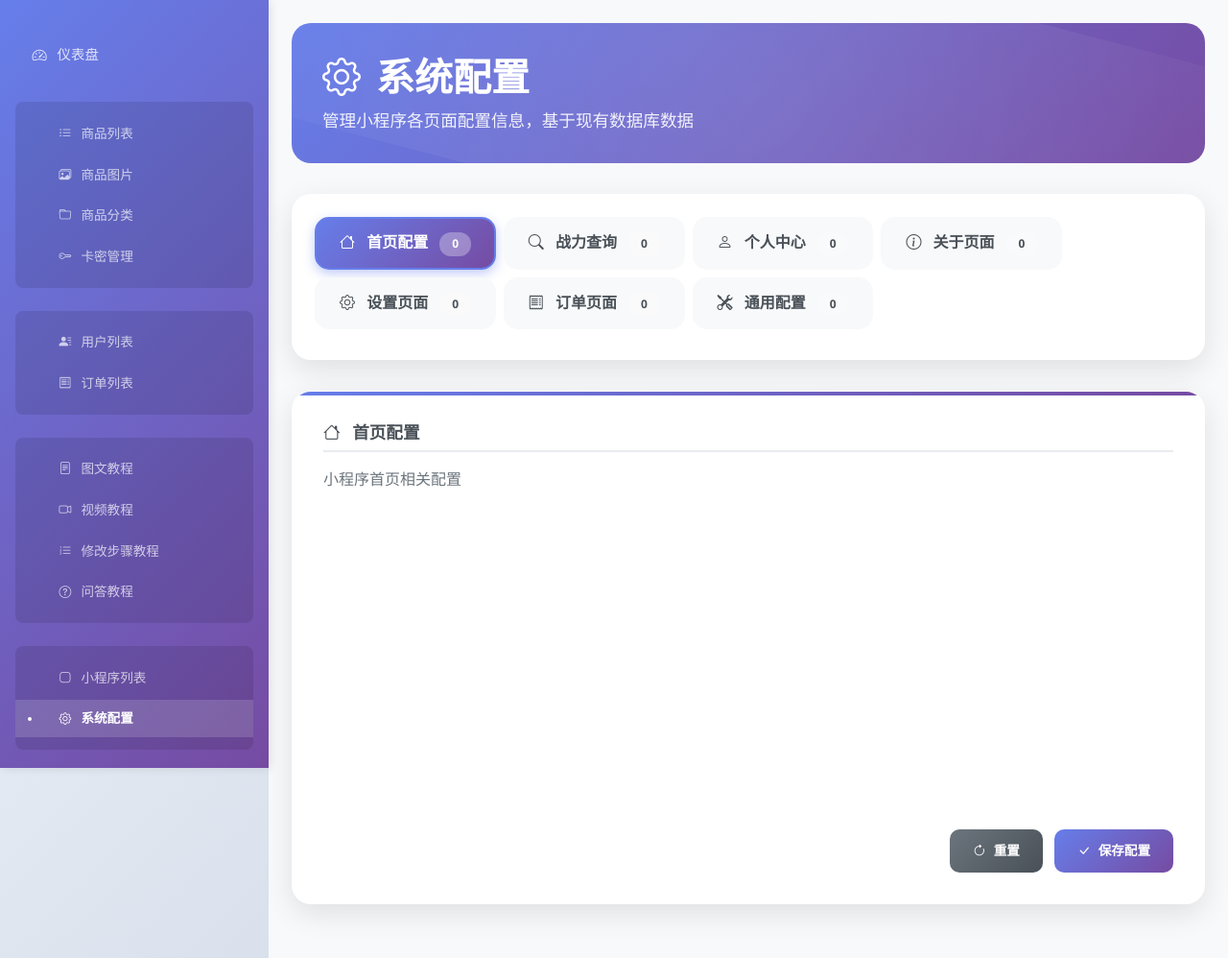
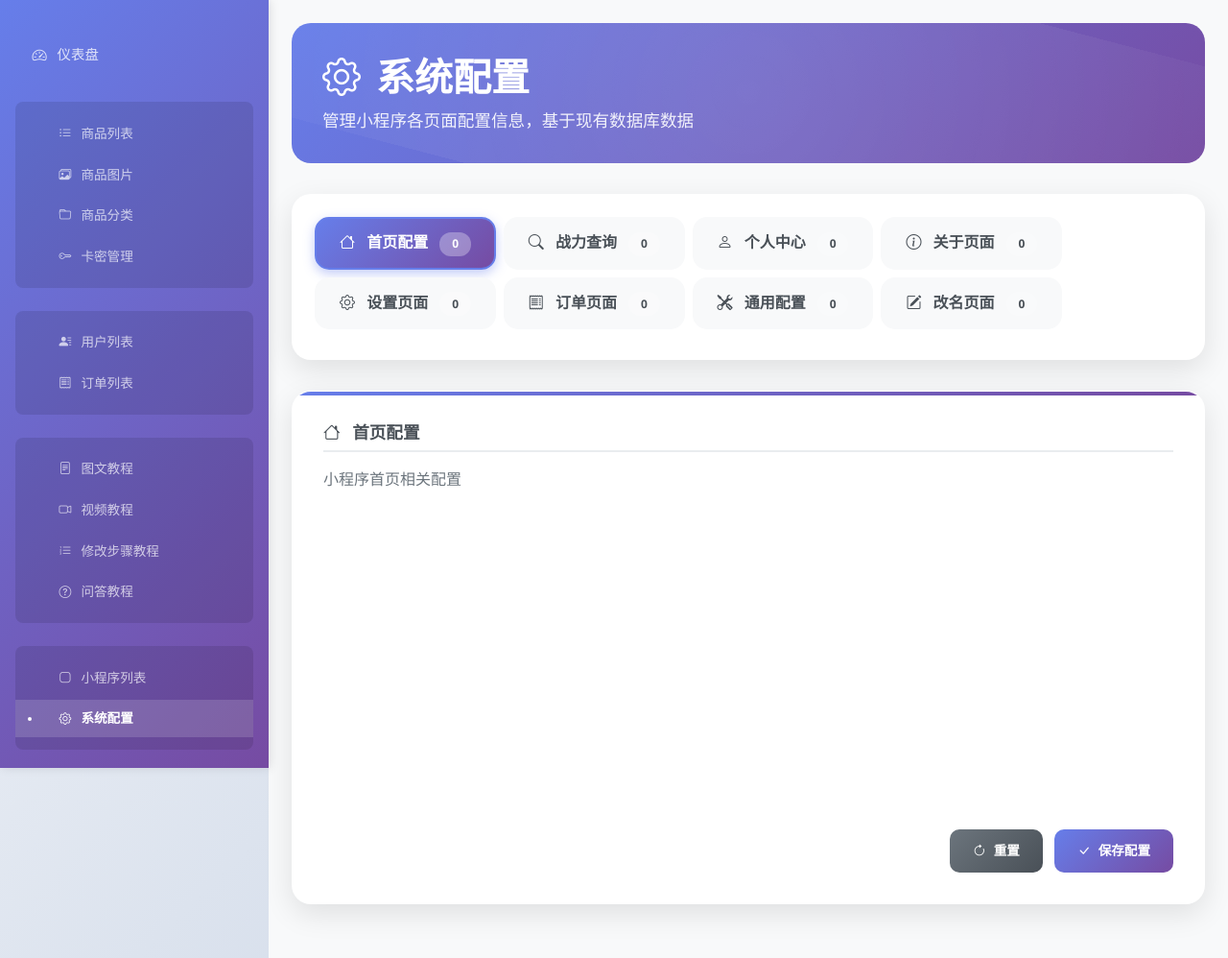
Before and after one commit to YaKun-xu/wz-admin-pro, a PHP site: page /admin/config.php in a window 1280 px wide. Shown: the whole page at 96% size. Run offline with PHP 8.4, Linux system fonts and the light colour scheme; the visitor is signed in with stand-in values (Sample User, id 1); data that the repository does not hold is empty; some libraries are stand-ins or nearby versions.

```diff
--- a/admin/config.php
+++ b/admin/config.php
@@ -107,6 +107,11 @@ $page_definitions = [
         'name' => '通用配置',
         'icon' => 'bi-tools',
         'description' => '通用服务配置'
+    ],
+    'rename' => [
+        'name' => '改名页面',
+        'icon' => 'bi-pencil-square',
+        'description' => '改名服务页面配置'
     ]
 ];
 
@@ -129,7 +134,8 @@ $field_definitions = [
     'index_videoAdunit' => ['label' => '首页配置 - 视频广告单元', 'type' => 'text', 'help' => '视频广告单元ID'],
 
     'index_wxAdEnabled' => ['label' => '首页配置 - 广告开关', 'type' => 'select', 'options' => ['false' => '关闭', 'true' => '开启'], 'help' => '查询是否启用强制广告'],
-    'index_dyAdEnabled' => ['label' => '首页配置 - 抖音广告开关', 'type' => 'select', 'options' => ['false' => '关闭', 'true' => '开启'], 'help' => '暂无开发'],
+    'index_qykefu' => ['label' => '首页配置 - 企业客服开关', 'type' => 'select', 'options' => ['0' => '关闭', '1' => '开启'], 'help' => '企业客服功能开关'],
+    'index_dyAdEnabled_adConfig' => ['label' => '首页配置 - 抖音广告开关', 'type' => 'select', 'options' => ['false' => '关闭', 'true' => '开启'], 'help' => '抖音广告开关'],
 
     // ===========================================
     // zhanli - 战力查询页面配置
@@ -137,26 +143,19 @@ $field_definitions = [
     // swiperList.0 相关字段
     'zhanli_type_swiperList_0' => ['label' => '战力查询 - 轮播图类型(第1项)', 'type' => 'select', 'options' => ['link' => '图片', 'ad' => '广告'], 'help' => '轮播图第一项的内容类型', 'readonly' => true, 'fixed_value' => 'link'],
     'zhanli_image_swiperList_0' => ['label' => '战力查询 - 轮播图图片(第1项)', 'type' => 'url', 'help' => '轮播图第一项的图片地址'],
-
     'zhanli_appId_swiperList_0' => ['label' => '战力查询 - 轮播图小程序AppID(第1项)', 'type' => 'text', 'help' => '轮播图第一项的小程序AppID'],
     'zhanli_path_swiperList_0' => ['label' => '战力查询 - 轮播图页面路径(第1项)', 'type' => 'text', 'help' => '轮播图第一项的页面路径'],
-
-    'zhanli_weburl' => ['label' => '战力查询 - 网页链接', 'type' => 'url', 'help' => '外部网页链接'],
     'zhanli_target_swiperList_0' => ['label' => '战力查询 - 轮播图跳转目标(第1项)', 'type' => 'select', 'options' => ['miniProgram' => '小程序', 'h5' => 'H5页面'], 'help' => '轮播图第一项的跳转目标'],
 
     // swiperList.1 相关字段
     'zhanli_type_swiperList_1' => ['label' => '战力查询 - 轮播图类型(第2项)', 'type' => 'select', 'options' => ['link' => '链接', 'ad' => '广告'], 'help' => '轮播图第二项的内容类型', 'readonly' => true, 'fixed_value' => 'ad'],
     'zhanli_swiperAdId_adInfo' => ['label' => '战力查询 - 轮播广告ID', 'type' => 'text', 'help' => '轮播广告单元ID'],
 
-
-    'zhanli_ddappId' => ['label' => '战力查询 - 联系客服小程序ID', 'type' => 'text', 'help' => '暂无开发'],
-    'zhanli_ddpath' => ['label' => '战力查询 - 联系客服路径', 'type' => 'text', 'help' => '暂无开发'],
-
-
+    'zhanli_weburl' => ['label' => '战力查询 - 网页链接', 'type' => 'url', 'help' => '外部网页链接'],
     'zhanli_qrcodeImage' => ['label' => '战力查询 - 客服二维码', 'type' => 'url', 'help' => '联系客服按钮'],
     'zhanli_switch' => ['label' => '战力查询 - 模式切换', 'type' => 'select', 'options' => ['0' => '客服模式', '1' => '小程序模式'], 'help' => '联系客服按钮功能'],
-
-
+    'zhanli_ddappId' => ['label' => '战力查询 - 联系客服小程序ID', 'type' => 'text', 'help' => '联系客服小程序AppID'],
+    'zhanli_ddpath' => ['label' => '战力查询 - 联系客服路径', 'type' => 'text', 'help' => '联系客服小程序页面路径'],
     'zhanli_weidianId_miniProgram' => ['label' => '战力查询 - 改战区小程序ID', 'type' => 'text', 'help' => '改战区按钮跳转'],
     'zhanli_weidianUrl_miniProgram' => ['label' => '战力查询 - 改战区小程序路径', 'type' => 'text', 'help' => '改战区按钮跳转'],
 
@@ -170,11 +169,13 @@ $field_definitions = [
     'my_nickname_userInfo' => ['label' => '个人中心 - 昵称', 'type' => 'text', 'help' => '未登录用户默认昵称'],
     'my_userId_userInfo' => ['label' => '个人中心 - 用户ID', 'type' => 'text', 'help' => '未登录用户默认ID'],
     'my_qrcodeImage' => ['label' => '个人中心 - 客服二维码', 'type' => 'url', 'help' => '客服二维码地址'],
+    'my_qykefu' => ['label' => '个人中心 - 企业客服开关', 'type' => 'select', 'options' => ['0' => '关闭', '1' => '开启'], 'help' => '企业客服功能开关'],
+    'my_gzhewm' => ['label' => '个人中心 - 公众号二维码', 'type' => 'url', 'help' => '公众号二维码图片'],
 
+    'my_path_config_about' => ['label' => '个人中心 - 关于我们路径', 'type' => 'text', 'help' => '个人版小程序需要填写'],
     'my_appId_config_miniProgram' => ['label' => '个人中心 - 商城小程序AppID', 'type' => 'text', 'help' => '个人版小程序需要填写'],
     'my_buyPath_config_miniProgram' => ['label' => '个人中心 - 商城商品页面路径', 'type' => 'text', 'help' => '购买页面路径'],
     'my_orderPath_config_miniProgram' => ['label' => '个人中心 - 商城订单页面路径', 'type' => 'text', 'help' => '订单页面路径'],
-    'my_gzhewm' => ['label' => '个人中心 - 公众号二维码', 'type' => 'url', 'help' => '公众号二维码图片'],
 
     'my_buyUrl_config_h5' => ['label' => '个人中心 - h5购买链接', 'type' => 'url', 'help' => 'H5购买页面链接'],
     'my_orderUrl_config_h5' => ['label' => '个人中心 - h5订单链接', 'type' => 'url', 'help' => 'H5订单页面链接'],
@@ -184,21 +185,20 @@ $field_definitions = [
 
 
     'my_nativeAdunit' => ['label' => '个人中心 - 原生广告单元', 'type' => 'text', 'help' => '原生广告单元ID'],
-    'my_path_config_about' => ['label' => '个人中心 - 关于我们路径', 'type' => 'text', 'help' => '个人版小程序需要填写'],
 
     // ===========================================
     // about - 关于页面配置
     // ===========================================
-    'about_wechat' => ['label' => '关于页面 - 微信号', 'type' => 'text', 'help' => '客服微信号'],
-    'about_publicAccount' => ['label' => '关于页面 - 公众号', 'type' => 'text', 'help' => '公众号名称'],
-    'about_templateId' => ['label' => '关于页面 - 广告ID', 'type' => 'text', 'help' => '广告模板ID'],
+    'about_wechat_contactInfo' => ['label' => '关于页面 - 微信号', 'type' => 'text', 'help' => '客服微信号'],
+    'about_publicAccount_contactInfo' => ['label' => '关于页面 - 公众号', 'type' => 'text', 'help' => '公众号名称'],
+    'about_templateId_adInfo' => ['label' => '关于页面 - 广告ID', 'type' => 'text', 'help' => '广告模板ID'],
 
     // ===========================================
     // settings - 设置页面配置
     // ===========================================
-    'settings_avatar' => ['label' => '设置页面 - 头像', 'type' => 'url', 'help' => '用户头像地址'],
-    'settings_nickname' => ['label' => '设置页面 - 昵称', 'type' => 'text', 'help' => '用户昵称'],
-    'settings_unitId' => ['label' => '设置页面 - 广告单元ID', 'type' => 'text', 'help' => '广告单元标识'],
+    'settings_avatar_userInfo' => ['label' => '设置页面 - 头像', 'type' => 'url', 'help' => '用户头像地址'],
+    'settings_nickname_userInfo' => ['label' => '设置页面 - 昵称', 'type' => 'text', 'help' => '用户昵称'],
+    'settings_unitId_adInfo' => ['label' => '设置页面 - 广告单元ID', 'type' => 'text', 'help' => '广告单元标识'],
 
     // ===========================================
     // order - 订单页面配置
@@ -208,8 +208,19 @@ $field_definitions = [
     // ===========================================
     // tongyong - 通用配置
     // ===========================================
-    'tongyong_workTime' => ['label' => '通用配置 - 工作时间', 'type' => 'text', 'help' => '客服工作时间'],
-    'tongyong_remark' => ['label' => '通用配置 - 备注说明', 'type' => 'text', 'help' => '服务备注说明'],
+    'tongyong_workTime_serviceInfo' => ['label' => '通用配置 - 工作时间', 'type' => 'text', 'help' => '客服工作时间'],
+    'tongyong_remark_serviceInfo' => ['label' => '通用配置 - 备注说明', 'type' => 'text', 'help' => '服务备注说明'],
+
+    // ===========================================
+    // rename - 改名页面配置
+    // ===========================================
+    'rename_notice' => ['label' => '改名页面 - 公告内容', 'type' => 'textarea', 'help' => '改名服务公告内容'],
+    'rename_appId_shop' => ['label' => '改名页面 - 小程序AppID', 'type' => 'text', 'help' => '改名小程序AppID'],
+    'rename_path_shop' => ['label' => '改名页面 - 页面路径', 'type' => 'text', 'help' => '改名小程序页面路径'],
+    'rename_text1_text_0' => ['label' => '改名页面 - 文本1', 'type' => 'text', 'help' => '第一项说明文本'],
+    'rename_text2_text_1' => ['label' => '改名页面 - 文本2', 'type' => 'text', 'help' => '第二项说明文本'],
+    'rename_text3_text_2' => ['label' => '改名页面 - 文本3', 'type' => 'text', 'help' => '第三项说明文本'],
+    'rename_text4_text_3' => ['label' => '改名页面 - 文本4', 'type' => 'text', 'help' => '第四项说明文本'],
 ];
 ?>
 <!DOCTYPE html>
--- a/server/db_config.php
+++ b/server/db_config.php
@@ -3,8 +3,8 @@ return [
     'host' => 'localhost',
     'port' => 3306,
     'database' => 'zhanli',
-    'username' => 'root',
-    'password' => '',
+    'username' => 'zhanli',
+    'password' => 'zhanli',
     'charset' => 'utf8mb4',
     'options' => [
         PDO::ATTR_ERRMODE => PDO::ERRMODE_EXCEPTION,
```
Also changed, not shown: admin/products.php (+6 -38 lines), 1 other file.
